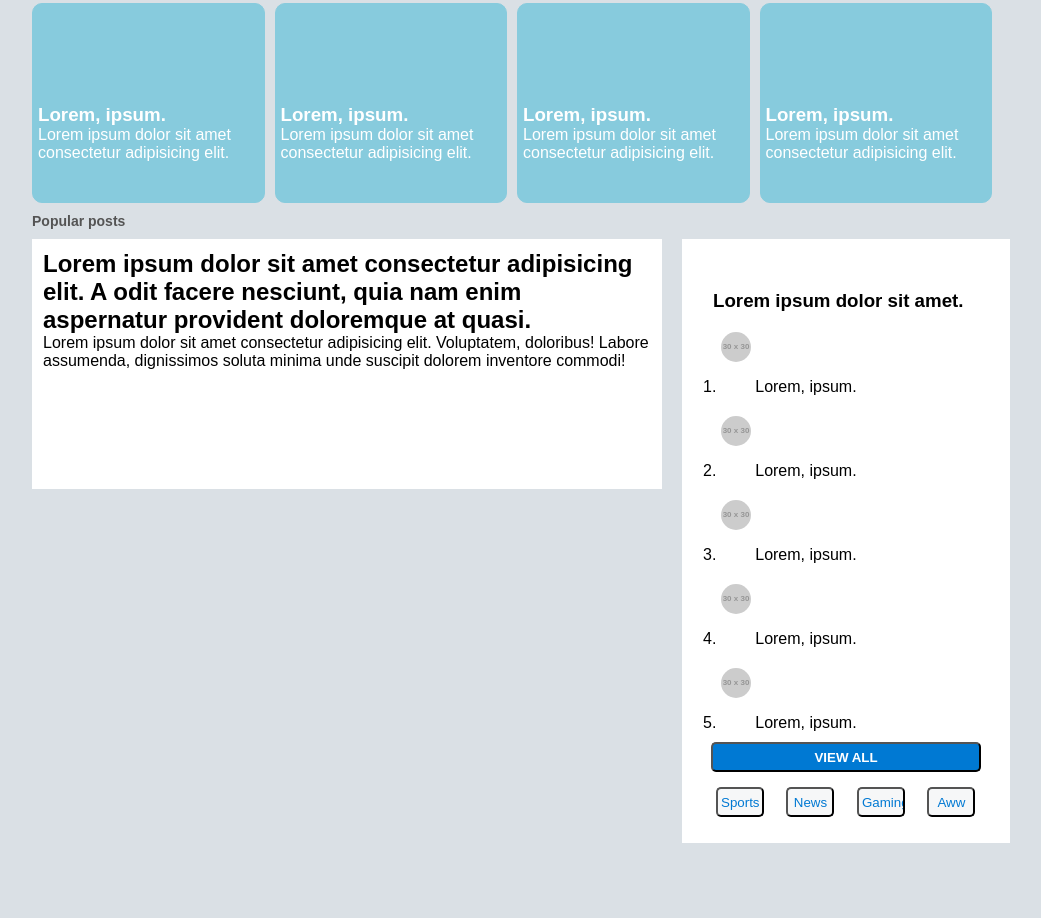
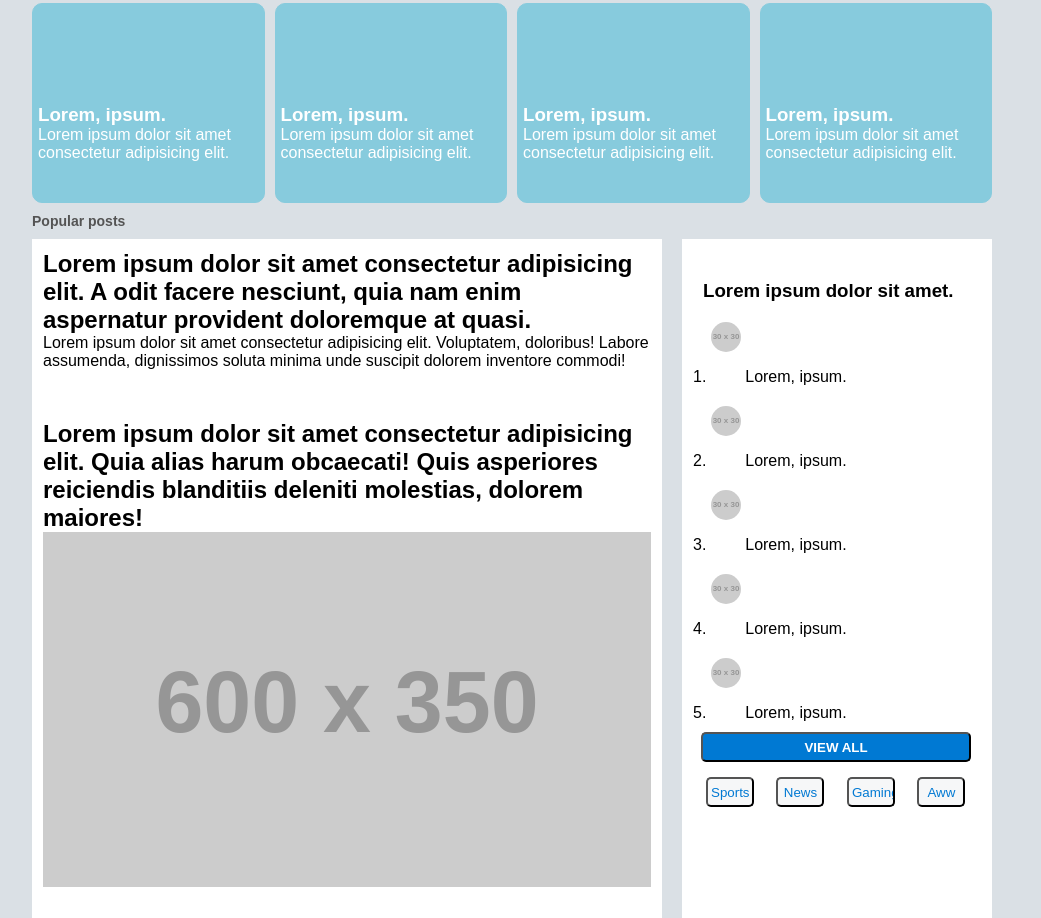
Before and after one commit to kalyssawara/codecamp, a plain HTML site: page Webboard.html in a window 1280 px wide. Shown: the part 1122-2040 px from the top of the page, without its empty margins (128-1169 px from the left). Drawn offline with Linux system fonts and the light colour scheme; placeholder pictures from the web are drawn by us.

Commit message:
Webboard

```diff
--- a/Webboard.html
+++ b/Webboard.html
@@ -72,7 +72,7 @@
     .content-grid {
         display: grid;
         grid-template-columns: 630px 1fr;
-        grid-template-rows: 250px auto 500px;
+        /*grid-template-rows: 250px auto 500px;*/
         grid-row-gap: 10px;
         grid-column-gap: 20px;
         cursor: pointer;
@@ -84,14 +84,18 @@
         padding: 10px;
     }
 
-    .content-item:nth-child(2) {
+    /*.content-item:nth-child(2) {
         grid-area: 1 / 2 / 3/ 3;
         padding: 20px;
-    }
+    }*/
 
     .content-item h3 {
         font-weight: bold;
         padding: 30px 0 0 10px;
+    }
+
+    .content-item p {
+        padding-bottom: 50px;
     }
 
     .item1 img {
@@ -200,6 +204,8 @@
                 <div class="content-item">
                     <h2>Lorem ipsum dolor sit amet consectetur adipisicing elit. A odit facere nesciunt, quia nam enim aspernatur provident doloremque at quasi.</h2>
                     <p>Lorem ipsum dolor sit amet consectetur adipisicing elit. Voluptatem, doloribus! Labore assumenda, dignissimos soluta minima unde suscipit dolorem inventore commodi!</p>
+                    <h2>Lorem ipsum dolor sit amet consectetur adipisicing elit. Quia alias harum obcaecati! Quis asperiores reiciendis blanditiis deleniti molestias, dolorem maiores!</h2>
+                    <img src="http://via.placeholder.com/600x350">
                 </div>
 
                 <div class="content-item">
@@ -221,10 +227,10 @@
                     </div>
                 </div>
 
-                <div class="content-item">
+                <!--<div class="content-item">
                     <h2>Lorem ipsum dolor sit amet consectetur adipisicing elit. Quia alias harum obcaecati! Quis asperiores reiciendis blanditiis deleniti molestias, dolorem maiores!</h2>
                     <img src="http://via.placeholder.com/600x350">
-                </div>
+                </div>-->
             </div>
         </section>
 
```
